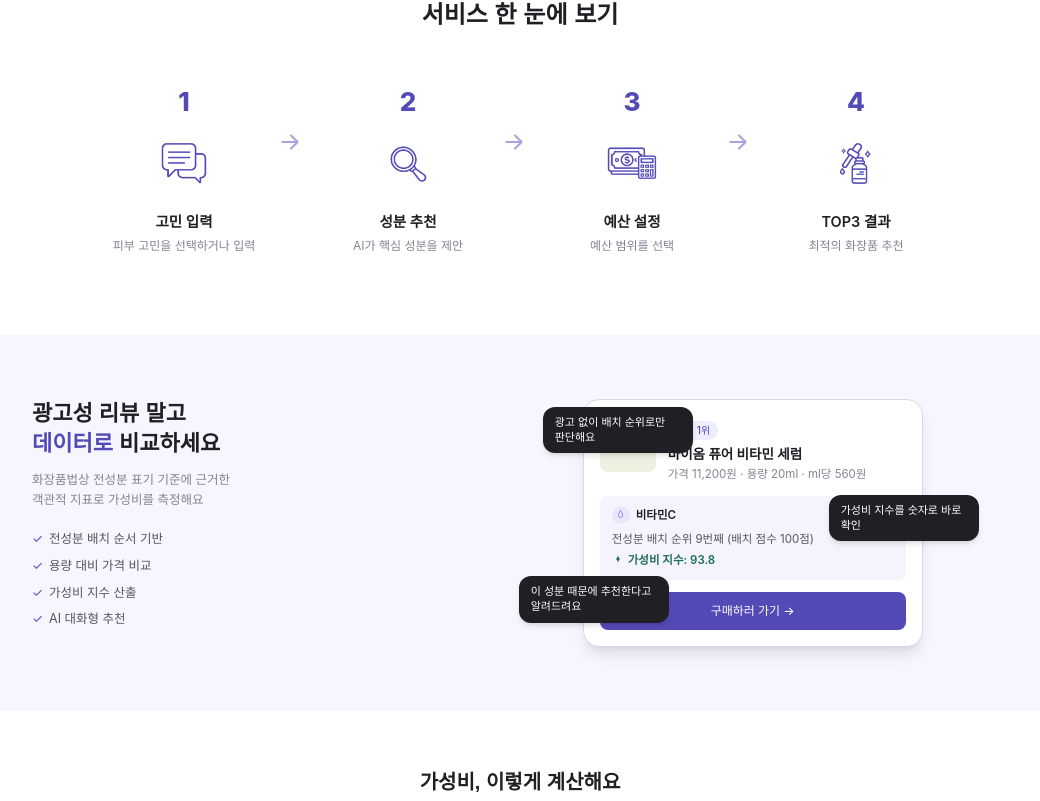
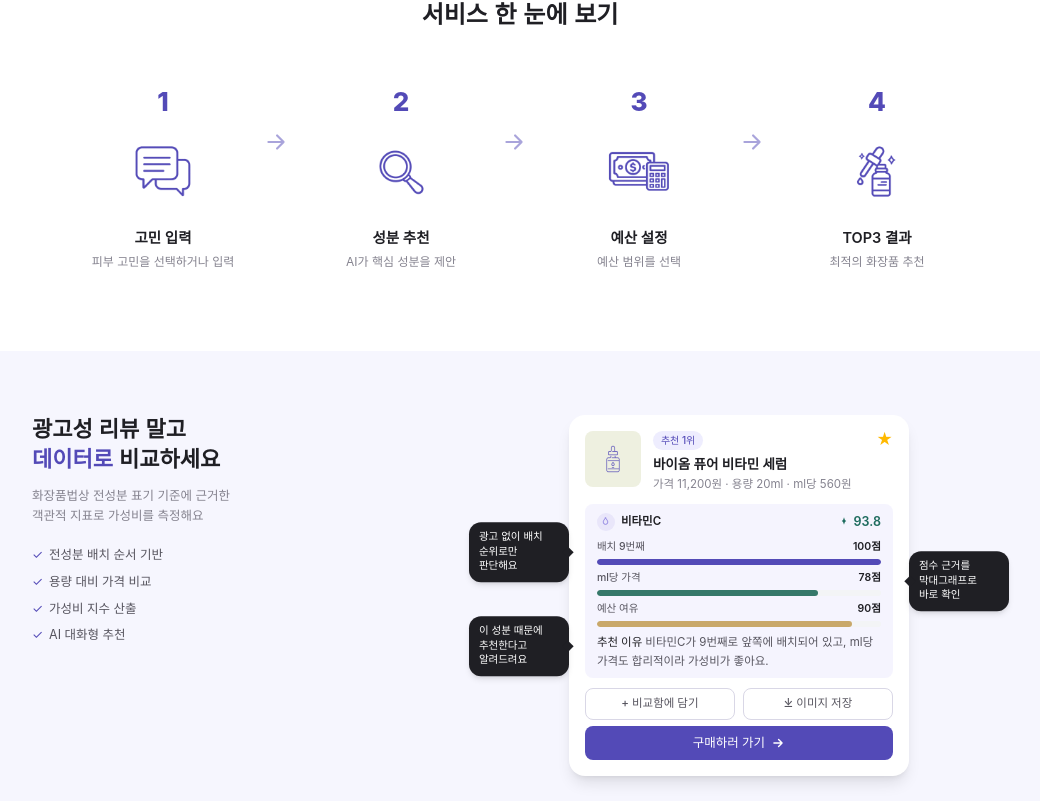
Before and after one commit to HYCU-beauty-project/seongbunfit, a Next.js app: page / in a window 1280 px wide. Shown: the part 1159-1960 px from the top of the page, without its empty margins (120-1160 px from the left). Built offline with nearby package versions, Linux system fonts and the light colour scheme; a web font is replaced by a local one.

Commit message:
image changed

```diff
--- a/app/page.tsx
+++ b/app/page.tsx
@@ -7,10 +7,10 @@ import CountUp from '@/components/CountUp';
 import TypewriterHeading from '@/components/TypewriterHeading';
 import StepIcon from '@/components/StepIcon';
 import ResultUIShowcase from '@/components/ResultUIShowcase';
+import IconMarquee from '@/components/IconMarquee';
 import ConcernIcon from '@/components/ConcernIcon';
 import IngredientConverge from '@/components/IngredientConverge';
 import MeshGradientBg from '@/components/MeshGradientBg';
-import IconMarquee from '@/components/IconMarquee';
 import InteractiveScoreDemo from '@/components/InteractiveScoreDemo';
 import ScrollProgressLine from '@/components/ScrollProgressLine';
 import ScoreDonut from '@/components/ScoreDonut';
@@ -167,19 +167,19 @@ export default function LandingPage() {
                     </AnimateOnScroll>
                     {/* 데스크톱: Figma처럼 화살표로 단계 연결 + 스크롤에 반응하는 진행선 */}
                     <div className="relative mt-14 hidden items-start justify-center gap-3 md:flex">
-                        <ScrollProgressLine className="absolute left-[9%] right-[9%] top-[74px] -z-10" />
+                        <ScrollProgressLine className="absolute left-[9%] right-[9%] top-[82px] -z-10" />
                         {steps.map((step, idx) => (
                             <div key={step.title} className="flex items-start">
                                 <AnimateOnScroll delay={idx * 180} variant="scale">
                                     <Link
                                         href="/chat"
-                                        className="group flex w-[170px] flex-col items-center text-center gap-4">
+                                        className="group flex w-[184px] flex-col items-center text-center gap-4">
                                         <span className="text-[26px] font-extrabold leading-none text-[var(--color-primary)] transition-transform group-hover:-translate-y-0.5">
                                             {idx + 1}
                                         </span>
-                                        <span className="flex h-16 w-16 items-center justify-center rounded-full transition-colors group-hover:bg-[var(--color-primary-soft)]">
+                                        <span className="flex h-20 w-20 items-center justify-center rounded-full transition-colors group-hover:bg-[var(--color-primary-soft)]">
                                             <span className="transition-transform duration-300 group-hover:scale-110 group-hover:rotate-[-4deg]">
-                                                <StepIcon name={step.icon} size={52} />
+                                                <StepIcon name={step.icon} size={64} />
                                             </span>
                                         </span>
                                         <div>
@@ -237,8 +237,8 @@ export default function LandingPage() {
 
             {/* Compare — 텍스트 나열 대신 실제 결과 화면 목업 + 말풍선 설명 */}
             <section className="bg-[var(--color-primary-soft)]/50 py-16">
-                <div className="mx-auto max-w-5xl px-6 grid gap-10 md:grid-cols-[1fr_1.2fr] md:items-start">
-                    <AnimateOnScroll className="md:sticky md:top-28">
+                <div className="mx-auto max-w-5xl px-6 grid gap-10 md:grid-cols-[0.85fr_1.15fr] md:items-start">
+                    <AnimateOnScroll>
                         <div>
                             <h2 className="text-[22px] font-bold leading-snug text-[var(--color-ink)]">
                                 광고성 리뷰 말고
--- a/components/ResultUIShowcase.tsx
+++ b/components/ResultUIShowcase.tsx
@@ -1,17 +1,36 @@
+import Image from "next/image";
 import IngredientTag from "@/components/IngredientTag";
+import ScoreBar from "@/components/ScoreBar";
+import ArrowRightIcon from "@/components/ArrowRightIcon";
 
+// 실제 채팅 결과 카드(components/product/ResultCard.tsx)와 최대한 똑같이 재현한
+// 목업이에요. 스크린샷이 아니라 같은 마크업/스타일을 그대로 옮겨온 거라, 실제
+// 카드 쪽 디자인이 바뀌면(즐겨찾기 별, 점수 막대그래프처럼) 여기도 같이 손봐줘야
+// 최신 상태로 유지돼요.
+//
+// 말풍선은 카드 좌우 여백(이 섹션 그리드에서 카드 옆에 남는 공간) 안에 두고,
+// 설명하는 줄과 같은 높이(%)에 맞춘 다음 카드 쪽을 가리키는 작은 꼬리표를
+// 달았어요. SVG로 긴 점선을 그려 연결하는 방식은 다른 섹션까지 새는 렌더링
+// 버그가 있어서(카드 안에서만 움직이는 이 방식이 훨씬 안전해요) 걷어냈어요.
 export default function ResultUIShowcase() {
   return (
     <div className="relative mx-auto max-w-[340px]">
-      {/* 실제 채팅 결과 카드를 그대로 재현한 목업이에요(스크린샷이 아니라 같은 스타일의
-          컴포넌트예요 — 그래서 나중에 UI가 바뀌면 여기도 자동으로 최신 모습을 반영해요). */}
-      <div className="rounded-2xl border border-[var(--color-border)] bg-white p-4 shadow-lg">
+      <div className="rounded-2xl bg-white p-4 shadow-lg shadow-black/10">
         <div className="flex items-start gap-3">
-          <div className="h-14 w-14 shrink-0 rounded-lg bg-[#eef0e0]" aria-hidden />
+          <div
+            className="flex h-14 w-14 shrink-0 items-center justify-center rounded-lg"
+            style={{ backgroundColor: "#eef0e0" }}
+            aria-hidden
+          >
+            <Image src="/images/serum-placeholder.png" alt="" width={32} height={32} className="opacity-80" />
+          </div>
           <div className="min-w-0 flex-1">
+            <div className="flex items-start justify-between gap-2">
               <span className="inline-block rounded-full bg-[var(--color-primary-soft)] px-2 py-0.5 text-[10px] font-medium text-[var(--color-primary)]">
                 추천 1위
               </span>
+              <span className="shrink-0 text-[16px] leading-none text-amber-400">★</span>
+            </div>
             <p className="mt-1 truncate text-[13.5px] font-semibold text-[var(--color-ink)]">
               바이옴 퓨어 비타민 세럼
             </p>
@@ -21,39 +40,83 @@ export default function ResultUIShowcase() {
           </div>
         </div>
 
-        <div className="mt-3 rounded-lg bg-[var(--color-primary-soft)]/60 px-3 py-2.5 text-[11.5px] text-[var(--color-ink-soft)] leading-relaxed">
-          <div className="flex items-center gap-1.5">
+        <div className="mt-2.5 rounded-lg bg-[var(--color-primary-soft)]/60 px-3 py-2 text-[11.5px] text-[var(--color-ink-soft)] leading-relaxed">
+          <div className="flex items-center justify-between gap-1.5">
+            <span className="flex items-center gap-1.5">
               <IngredientTag ingredientId="vitaminc" size={18} />
               <span className="text-[11.5px] font-semibold text-[var(--color-ink)]">비타민C</span>
+            </span>
+            <span className="flex items-center gap-1 text-[12.5px] font-semibold text-[var(--color-accent-text)]">
+              <SparkleIcon />
+              93.8
+            </span>
           </div>
-          <p className="mt-1.5">전성분 배치 순위 9번째 (배치 점수 100점)</p>
-          <p className="mt-0.5 flex items-center gap-1 font-semibold text-[var(--color-accent-text)]">
-            <SparkleIcon />
-            가성비 지수: 93.8
+
+          <div className="mt-1.5 space-y-1">
+            <ScoreBar label="배치 9번째" value={100} color="var(--color-primary)" delay={100} size="sm" />
+            <ScoreBar label="ml당 가격" value={78} color="var(--color-accent-deep)" delay={150} size="sm" />
+            <ScoreBar label="예산 여유" value={90} color="#c9a86a" delay={200} size="sm" />
+          </div>
+
+          <p className="mt-1.5">
+            <span className="font-medium text-[var(--color-ink)]">추천 이유 </span>
+            비타민C가 9번째로 앞쪽에 배치되어 있고, ml당 가격도 합리적이라 가성비가 좋아요.
           </p>
         </div>
 
-        <div className="mt-3 rounded-lg bg-[var(--color-primary)] py-2.5 text-center text-[12px] font-medium text-white">
-          구매하러 가기 →
+        <div className="mt-2.5 flex gap-2">
+          <span className="flex flex-1 items-center justify-center gap-1.5 rounded-lg border border-[var(--color-border)] py-1.5 text-[11.5px] font-medium text-[var(--color-ink-soft)]">
+            + 비교함에 담기
+          </span>
+          <span className="flex flex-1 items-center justify-center gap-1.5 rounded-lg border border-[var(--color-border)] py-1.5 text-[11.5px] font-medium text-[var(--color-ink-soft)]">
+            ⤓ 이미지 저장
+          </span>
+        </div>
+
+        <div className="mt-1.5 flex items-center justify-center gap-1.5 rounded-lg bg-[var(--color-primary)] py-2 text-[12.5px] font-medium text-white">
+          구매하러 가기
+          <ArrowRightIcon />
         </div>
       </div>
 
-      {/* 말풍선 주석 */}
-      <Callout className="-left-4 top-2 md:-left-10">
+      <Callout side="left" top="38%" style={{ left: -100 }}>
         광고 없이 배치 순위로만 판단해요
       </Callout>
-      <Callout className="-right-4 top-24 md:-right-14">가성비 지수를 숫자로 바로 확인</Callout>
-      <Callout className="-left-6 bottom-6 md:-left-16">이 성분 때문에 추천한다고 알려드려요</Callout>
+      <Callout side="right" top="46%" style={{ right: -100 }}>
+        점수 근거를 막대그래프로 바로 확인
+      </Callout>
+      <Callout side="left" top="64%" style={{ left: -100 }}>
+        이 성분 때문에 추천한다고 알려드려요
+      </Callout>
     </div>
   );
 }
 
-function Callout({ children, className }: { children: React.ReactNode; className: string }) {
+function Callout({
+  children,
+  side,
+  top,
+  style,
+}: {
+  children: React.ReactNode;
+  side: "left" | "right";
+  top: string;
+  style: { left?: number; right?: number };
+}) {
   return (
     <div
-      className={`absolute hidden w-[150px] rounded-xl bg-[var(--color-ink)] px-3 py-2 text-[11px] leading-snug text-white shadow-md sm:block ${className}`}
+      className="absolute hidden w-[100px] -translate-y-1/2 lg:block"
+      style={{ top, ...style }}
     >
+      <div className="relative rounded-xl bg-[var(--color-ink)] px-2.5 py-2 text-[10.5px] leading-snug text-white shadow-md">
         {children}
+        <span
+          aria-hidden
+          className={`absolute top-1/2 h-2 w-2 -translate-y-1/2 rotate-45 bg-[var(--color-ink)] ${
+            side === "left" ? "-right-[3px]" : "-left-[3px]"
+          }`}
+        />
+      </div>
     </div>
   );
 }
```
Lines whose indentation alone changed are shown as unchanged.
